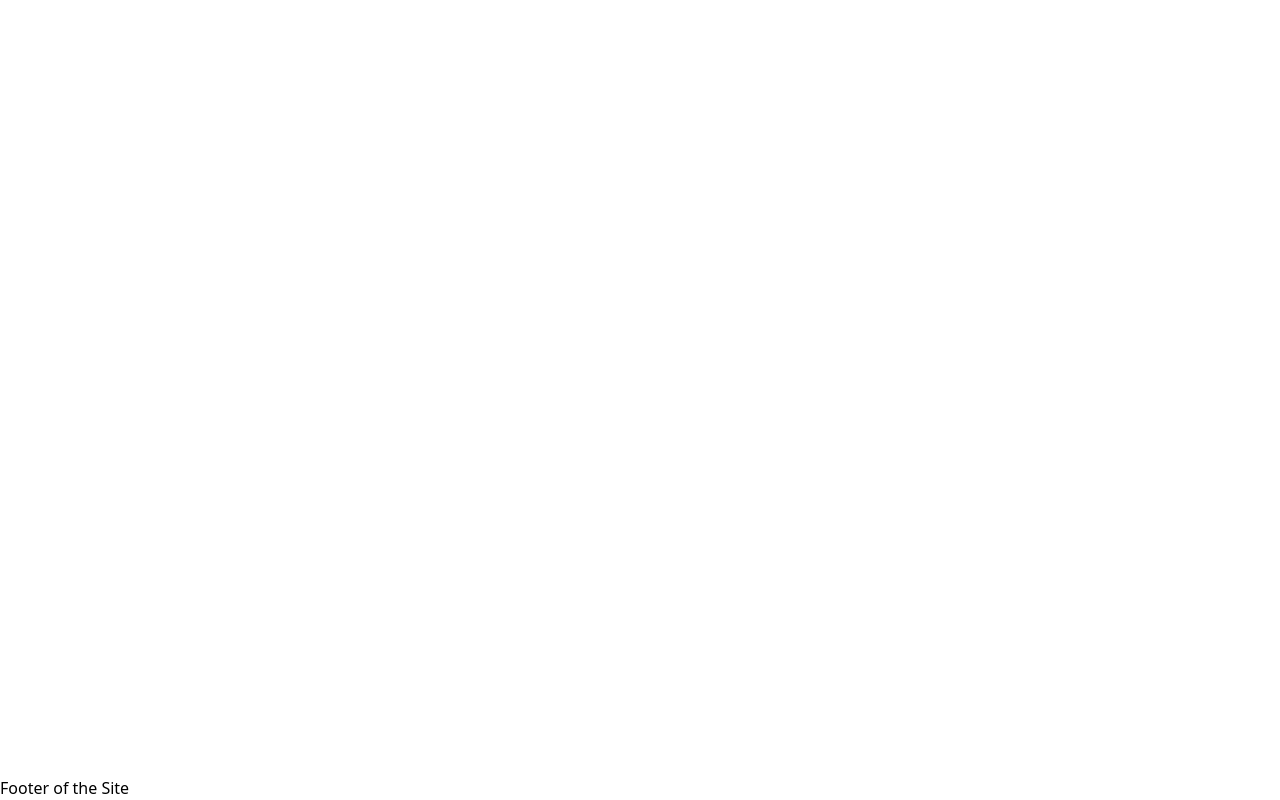
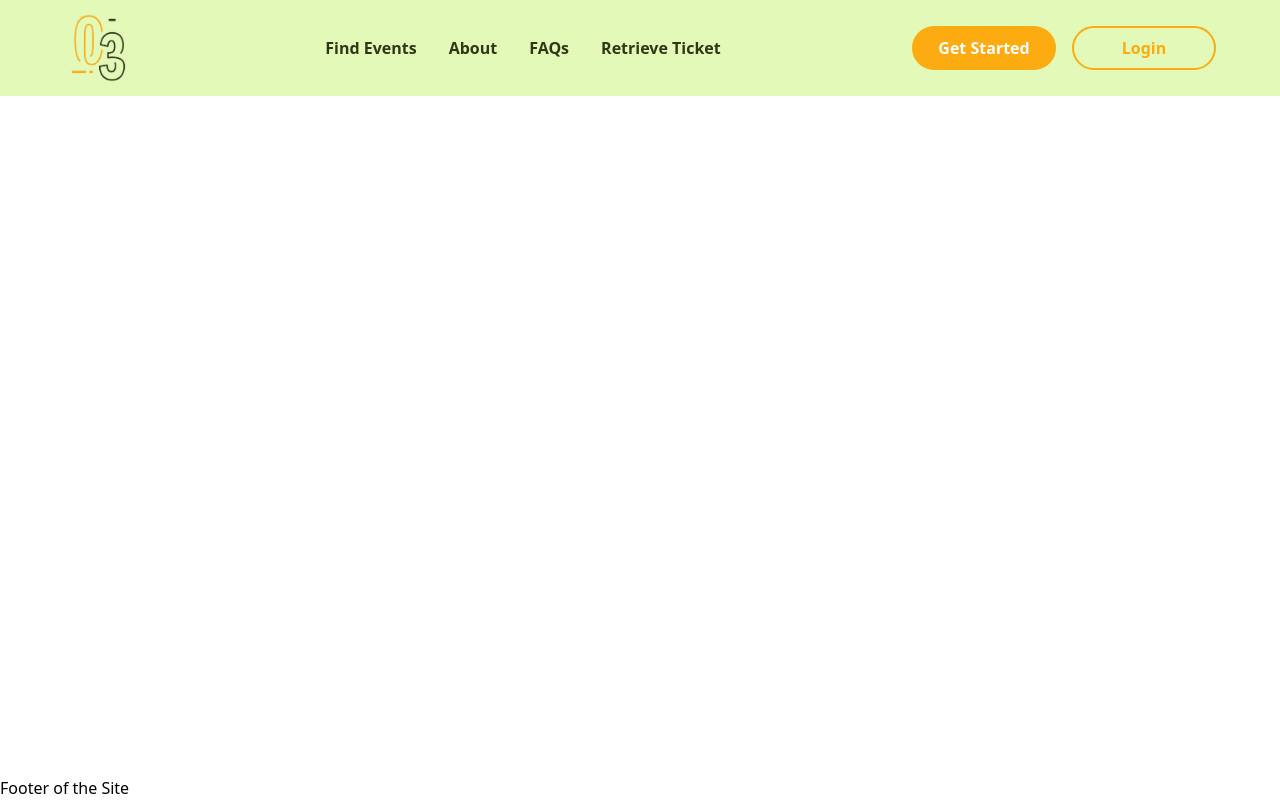
Before and after one commit to BlarQ/OGA, a Next.js app: page / in a window 1280 px wide. Built offline with nearby package versions, Linux system fonts and the light colour scheme.

Commit message:
feat: first header commit

```diff
--- /dev/null
+++ b/src/app/components/Header.jsx
@@ -0,0 +1,36 @@
+import React from 'react'
+import Image from 'next/image'
+
+const Header = () => {
+  return (
+    <div className='bg-secondary flex justify-between items-center px-16 w-full h-24'>
+      <div>
+        <Image src='/o3logo.png' alt='logo' width={70} height={70} />
+      </div>
+
+      <div>
+        <ul className='flex space-x-8 mx-auto text-tertiary font-semibold'>
+          <li className='hover:border-b-2 hover:border-b-primary hover:cursor-pointer transition-all duration-300'>
+            Find Events
+          </li>
+          <li className='hover:border-b-2 hover:border-b-primary hover:cursor-pointer transition-all duration-300'>
+            About
+          </li>
+          <li className='hover:border-b-2 hover:border-b-primary hover:cursor-pointer transition-all duration-300'>
+            FAQs
+          </li>
+          <li className='hover:border-b-2 hover:border-b-primary hover:cursor-pointer transition-all duration-300'>
+            Retrieve Ticket
+          </li>
+        </ul>
+      </div>
+
+      <div className='flex space-x-4'>
+        <button className='bg-primary rounded-full p-2 w-36 text-white font-semibold'>Get Started</button>
+        <button className='bg-transparent rounded-full p-2 w-36 text-primary border-primary border-2 font-semibold'>Login</button>
+      </div>
+    </div>
+  )
+}
+
+export default Header
--- a/src/app/layout.jsx
+++ b/src/app/layout.jsx
@@ -1,7 +1,7 @@
 import localFont from "next/font/local";
 import "./globals.css";
 import Footer from "./components/Footer";
-
+import Header from "./components/Header";
 const geistSans = localFont({
   src: "./fonts/GeistVF.woff",
   variable: "--font-geist-sans",
@@ -25,6 +25,7 @@ export default function RootLayout({ children }) {
       <body
         className={`${geistSans.variable} ${geistMono.variable} antialiased`}
       >
+        <Header />
         {children}
 
         <div className="fixed bottom-0">
```
